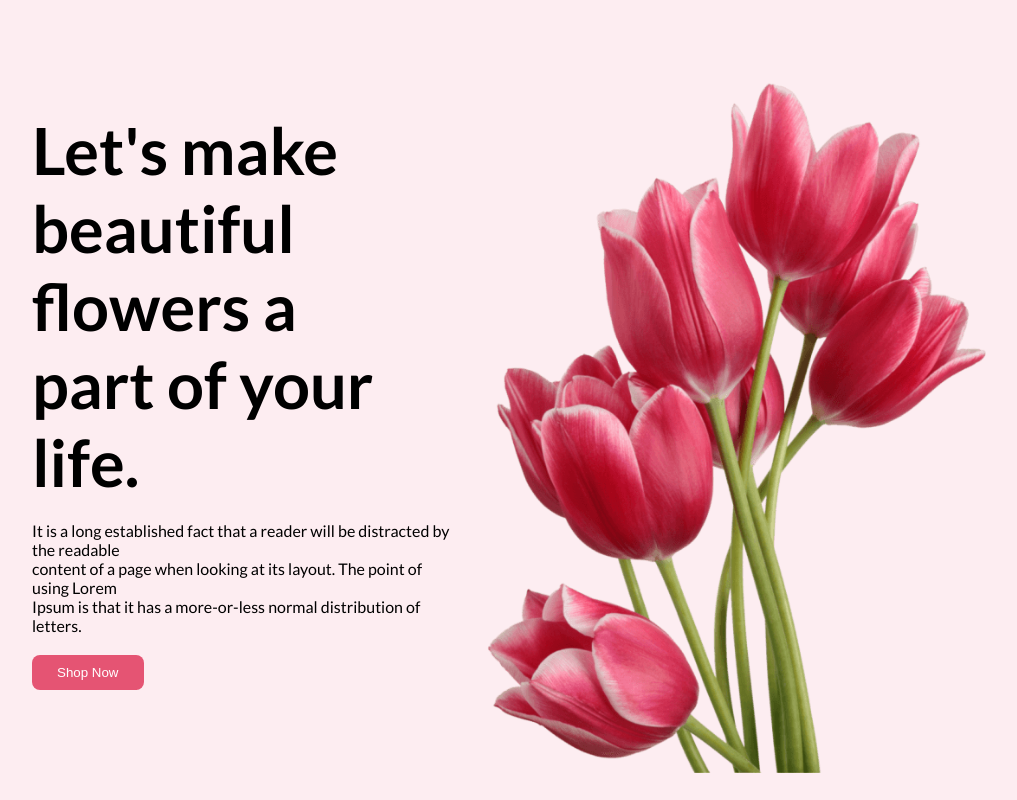
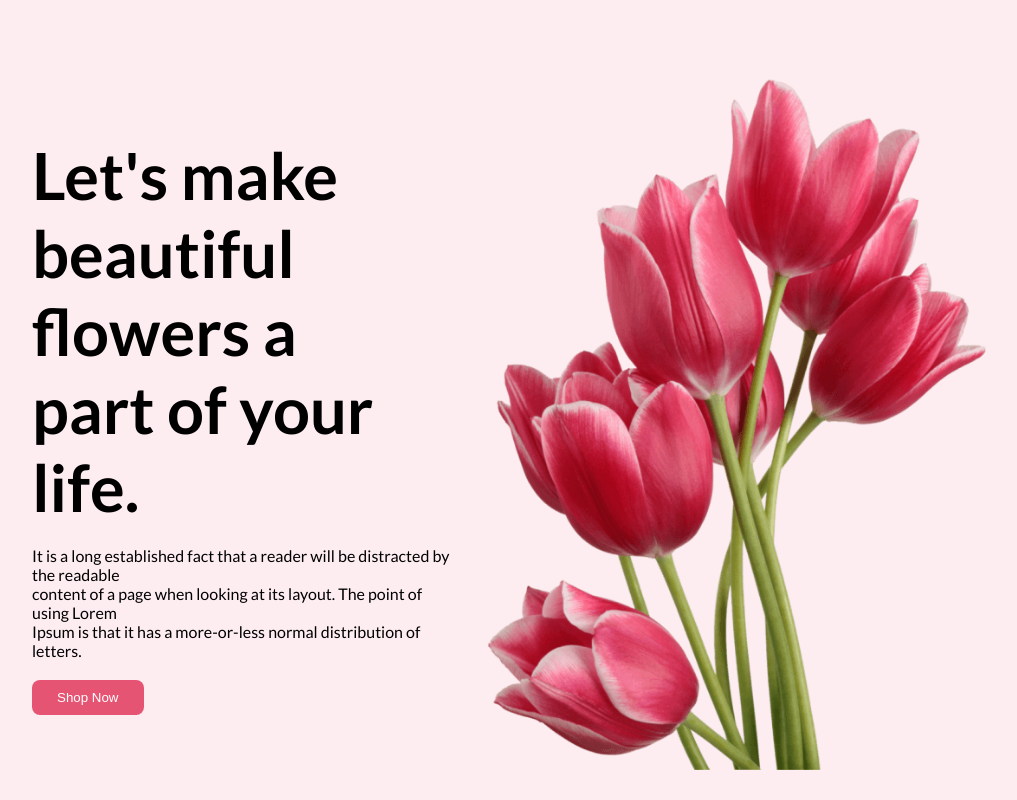
Before and after one commit to safimiazi/assignment-1, a plain HTML site: page index.html in a window 1280 px wide. Shown: the top 800 px of the page, without its empty margins (118-1135 px from the left). Drawn offline with Linux system fonts and the light colour scheme.

Commit message:
hi my latest updeate

```diff
--- a/style.css
+++ b/style.css
@@ -17,7 +17,7 @@ body {
 
 /*style banner section*/
 .banner-container {
-    height: 100vh;
+    height: 850px;
     background: rgba(229, 84, 115, 0.10);
     display: flex;
     justify-content: space-between;
@@ -36,7 +36,7 @@ body {
 }
 .banner-container-image img {
     max-width: 550px;
-    margin:57px 150px 0px 0px
+    margin:0px 150px 0px 0px
 }
 
 /*style Featured Flowers section */
```
